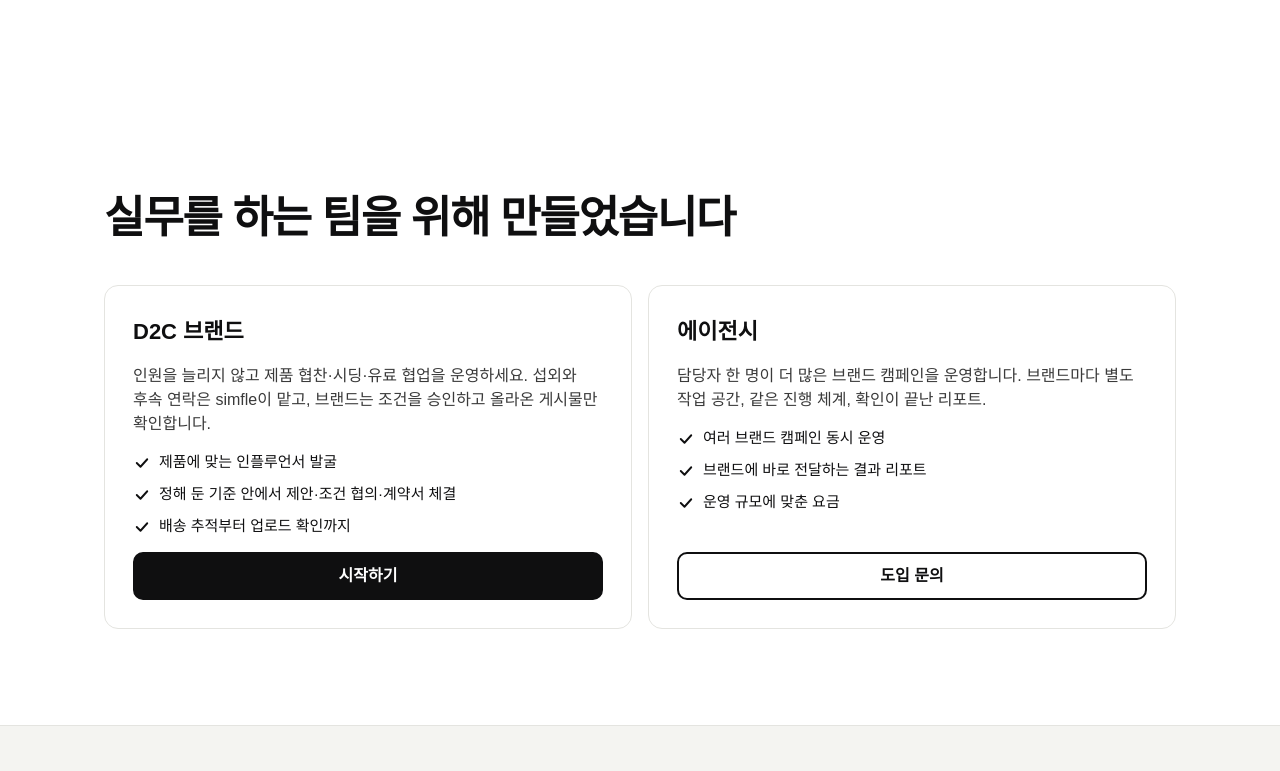
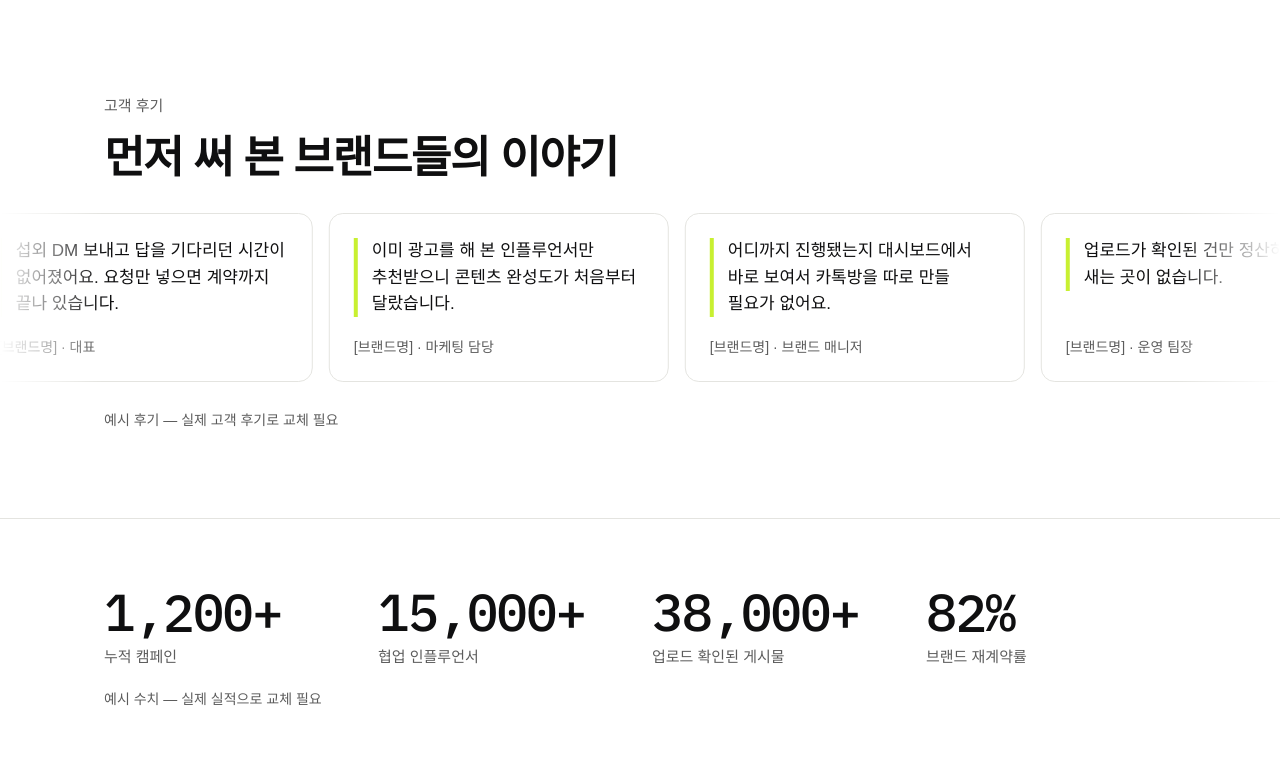
Before and after one commit to hagojob101-home/seeding-platform, a Next.js app: page /simfle in a window 1280 px wide. Shown: the part 3729-4500 px from the top of the page. Built offline with nearby package versions, Linux system fonts and the light colour scheme; a web font is replaced by a local one.

Commit message:
simfle 랜딩: 디자인 확인용 예시 후기·실적 표시 (예시 문구 표시, EXAMPLE_PROOF로 끄기)
Co-Authored-By: Claude Opus 5.5 <noreply@anthropic.com>

```diff
--- a/pages/simfle/index.js
+++ b/pages/simfle/index.js
@@ -13,9 +13,24 @@ const EXAMPLE = {
   lockedCount: 70,
 }
 
-// 대표 확인 전까지 비워 둠 → 비어 있으면 해당 영역을 숨긴다 (지어내지 않음)
-const REVIEWS = [] // { quote, by }
-const STATS = [] // { label, value: '1,200+' }
+// 후기·실적: 디자인 확인용 예시 (화면에 '예시' 표시). 실제 값을 받으면 교체하고 EXAMPLE_PROOF = false
+// 비우면([]) 해당 영역이 숨겨진다
+const EXAMPLE_PROOF = true
+const REVIEWS = [
+  { quote: '1인 브랜드라 막막했는데 너무 편하게 쇼츠 광고 했어요. 매출은 400% 올랐습니다.', by: '[브랜드명] · 1인 브랜드 대표' },
+  { quote: '섭외 DM 보내고 답을 기다리던 시간이 없어졌어요. 요청만 넣으면 계약까지 끝나 있습니다.', by: '[브랜드명] · 대표' },
+  { quote: '이미 광고를 해 본 인플루언서만 추천받으니 콘텐츠 완성도가 처음부터 달랐습니다.', by: '[브랜드명] · 마케팅 담당' },
+  { quote: '어디까지 진행됐는지 대시보드에서 바로 보여서 카톡방을 따로 만들 필요가 없어요.', by: '[브랜드명] · 브랜드 매니저' },
+  { quote: '업로드가 확인된 건만 정산하니 비용이 새는 곳이 없습니다.', by: '[브랜드명] · 운영 팀장' },
+  { quote: '브라질 시딩은 처음이었는데 현지 인플루언서 리스트부터 받아서 수월했어요.', by: '[브랜드명] · 해외사업 담당' },
+  { quote: '담당자 한 명이 캠페인 세 개를 동시에 운영하고 있습니다.', by: '[에이전시명] · AE' },
+]
+const STATS = [
+  { label: '누적 캠페인', value: '1,200+' },
+  { label: '협업 인플루언서', value: '15,000+' },
+  { label: '업로드 확인된 게시물', value: '38,000+' },
+  { label: '브랜드 재계약률', value: '82%' },
+]
 const CONTACT_DAYS = null // 영업일 기준 N일
 const INDUSTRY_ANSWER = null // FAQ '어떤 업종이 가능한가요?'
 
@@ -241,6 +256,7 @@ function StatsBand() {
             </div>
           ))}
         </dl>
+        {EXAMPLE_PROOF && <p className="m-0 mt-5 text-sm text-sf-sub">예시 수치 — 실제 실적으로 교체 필요</p>}
       </div>
     </section>
   )
@@ -265,6 +281,7 @@ function Reviews() {
           {REVIEWS.map((r, i) => card(r, i, true))}
         </div>
       </div>
+      {EXAMPLE_PROOF && <p className={`${wrap} w-full m-0 text-sm text-sf-sub`}>예시 후기 — 실제 고객 후기로 교체 필요</p>}
     </section>
   )
 }
```
